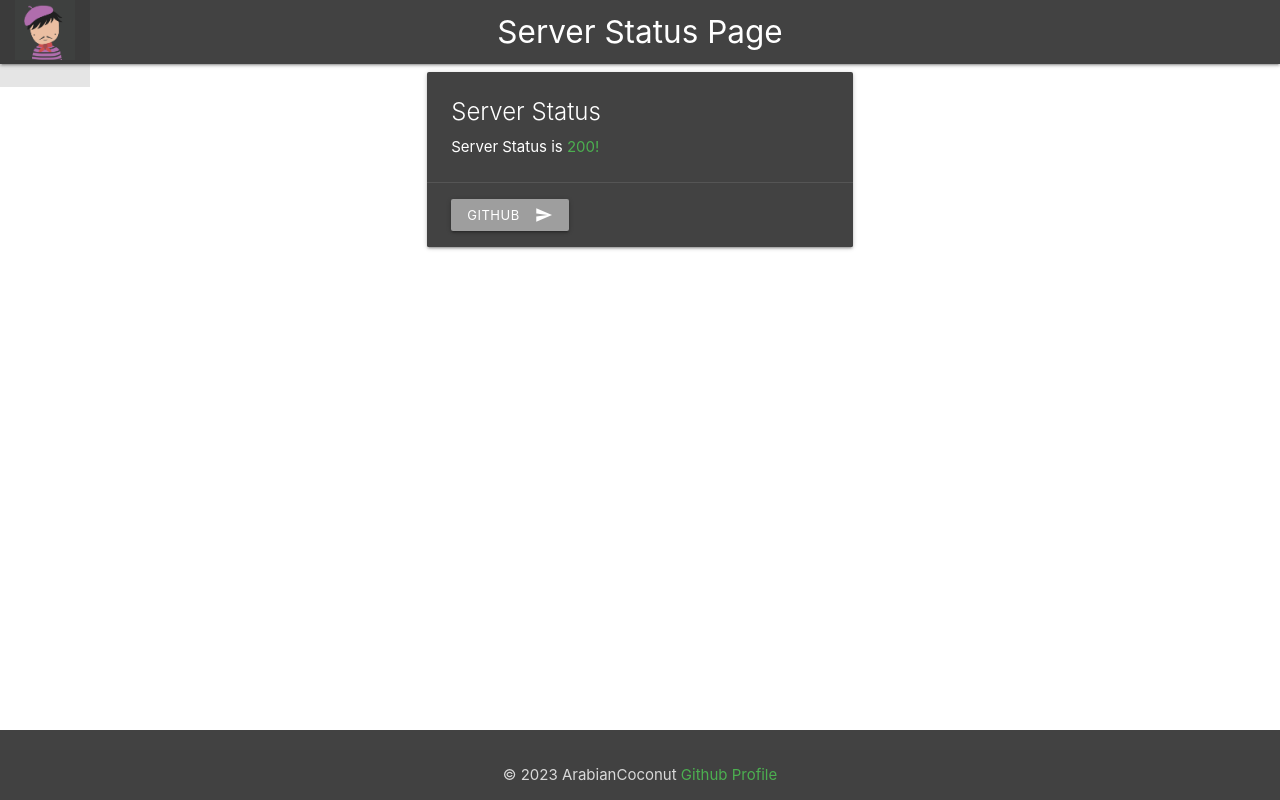
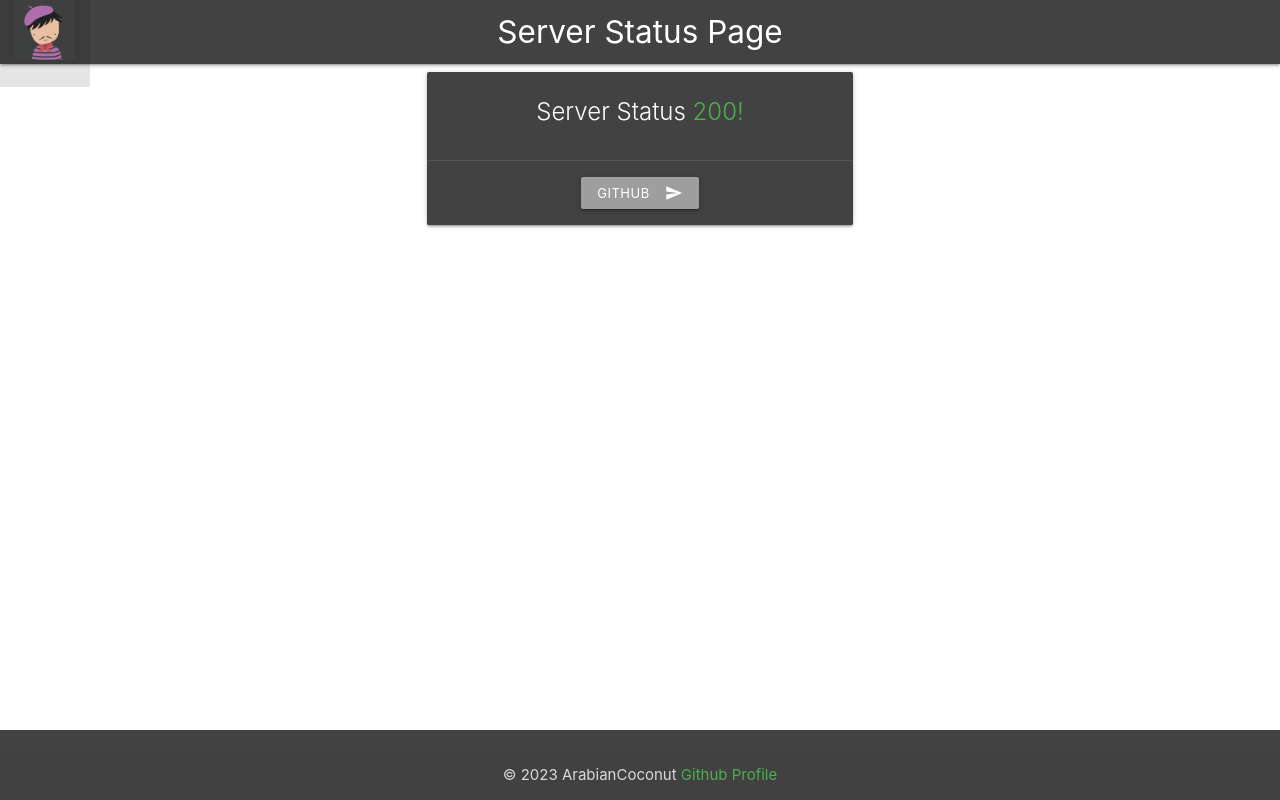
Before and after one commit to ArabianCoconut/Moneycontrol_api, a plain HTML site: page src/templates/index.html in a window 1280 px wide. Drawn offline with nearby package versions, Linux system fonts and the light colour scheme.

Commit message:
Card update.

```diff
--- a/src/templates/index.html
+++ b/src/templates/index.html
@@ -30,11 +30,15 @@
     <div class="row">
       <div class="col s12 m6 offset-m3">
         <div class="card grey darken-3">
-          <div class="card-content white-text">
-            <span class="card-title">Server Status</span>
-            <p>Server Status is <span class="green-text accent-3">200!</span></p>
+          <div class="card-content white-text center">
+            <span class="card-title">
+              Server Status
+              <span class="green-text">
+                200!
+              </span>
+          </span>
           </div>
-          <div class="card-action">
+          <div class="card-action center">
             <a href="https://github.com/ArabianCoconut/Moneycontrol_api" class="btn-small white-text background grey accent-2"><i class="material-icons right">send</i>Github</a>
           </div>
         </div>
```
Also changed, not shown: README.md, 1 other file.
